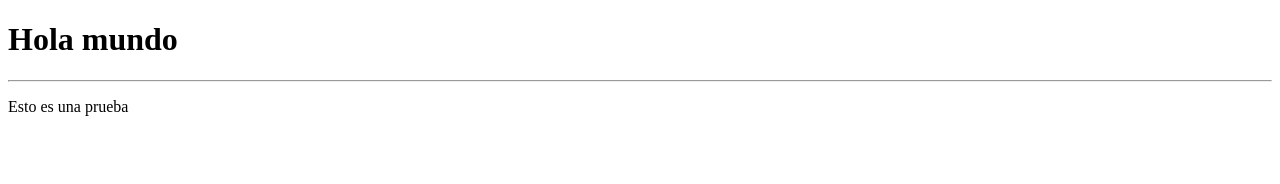
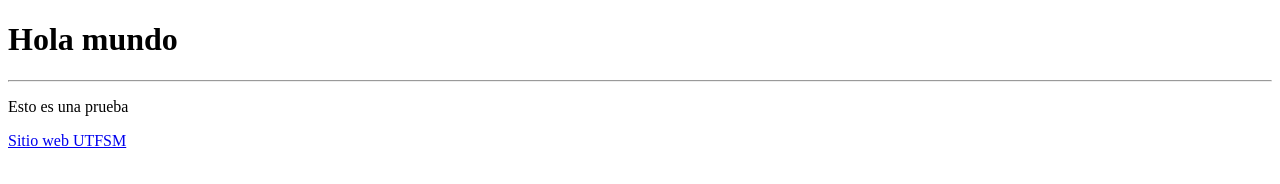
Before and after one commit to matigaete/Taller, a plain HTML site: page index.html in a window 1280 px wide. Drawn offline with Linux system fonts and the light colour scheme.

```diff
--- a/index.html
+++ b/index.html
@@ -6,5 +6,8 @@
 		<h1>Hola mundo</h1>
 		<hr/>
 		<p>Esto es una prueba</p>
+		<a href="http://www.utfsm.cl" title="Universidad Técnica Federico Santa María">
+			Sitio web UTFSM
+		</a>
 	</body>
 </html>
```
